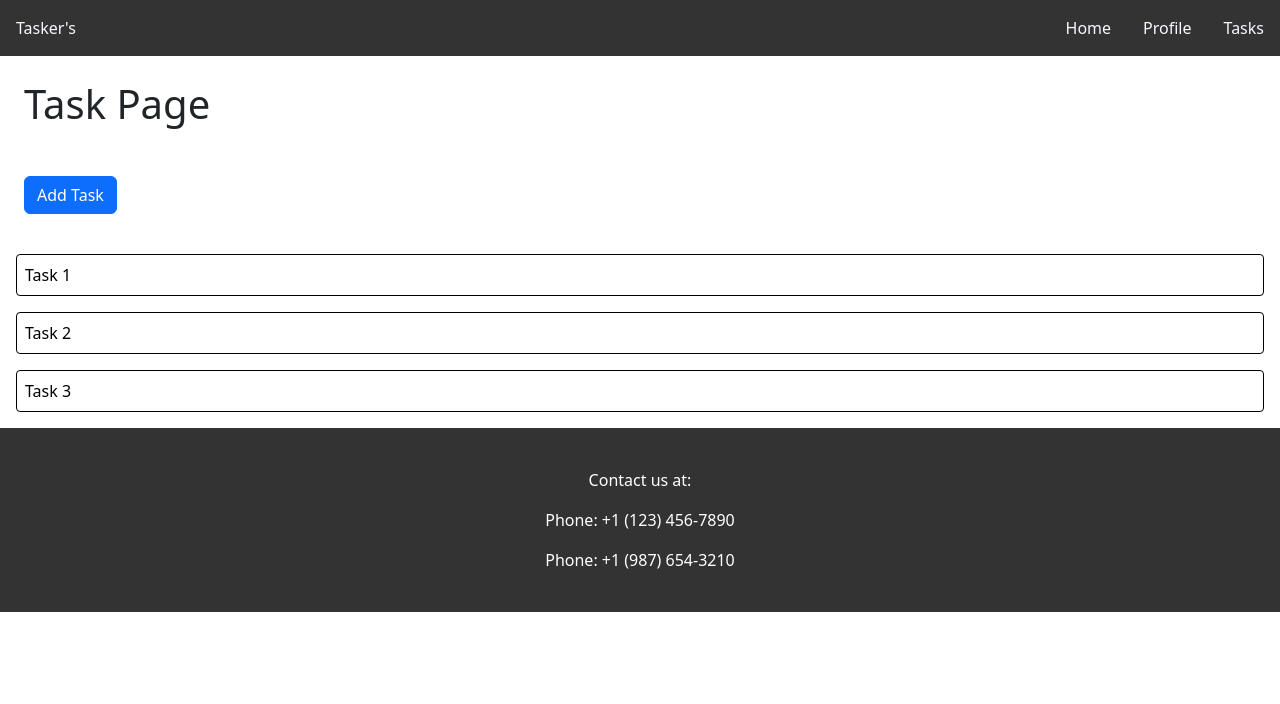
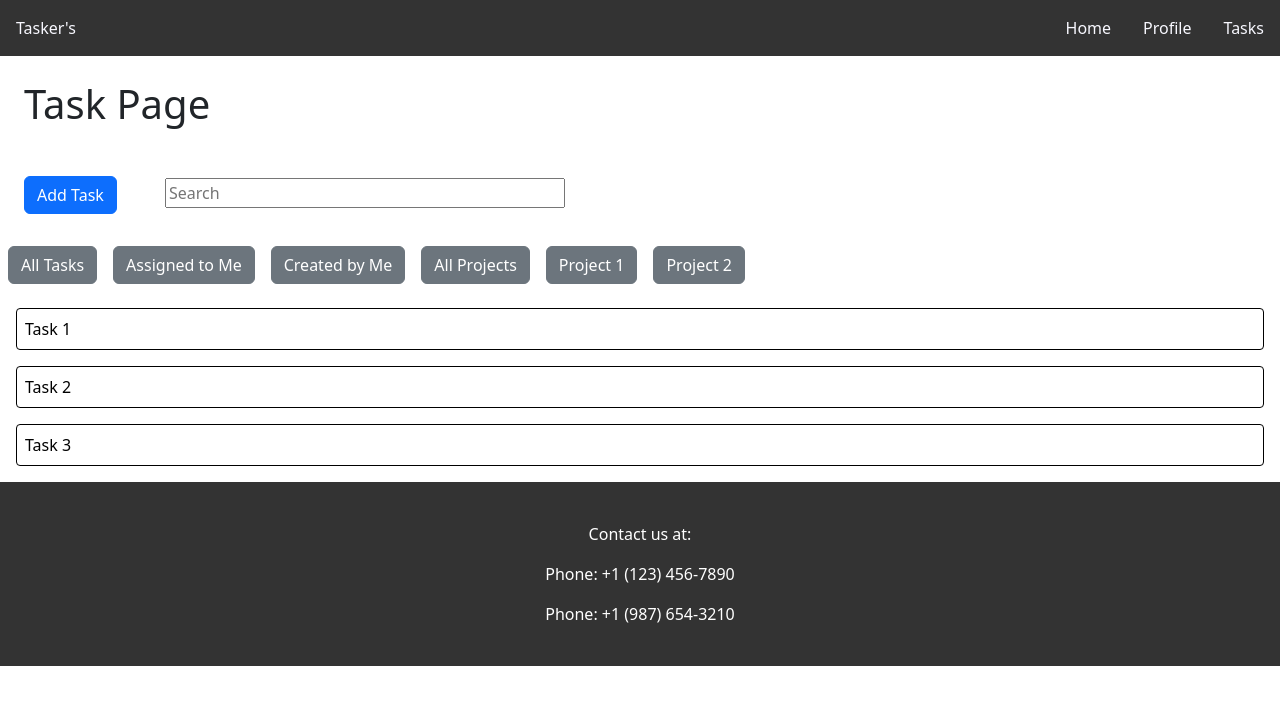
Before and after one commit to Maksaid/TaskManagerFront, a React (Create React App) app: page /task in a window 1280 px wide. Shown: the top 704 px of the page. Built offline with nearby package versions, Linux system fonts and the light colour scheme.

Commit message:
Add search and filter functionality to Task component

```diff
--- a/src/components/Task.js
+++ b/src/components/Task.js
@@ -3,17 +3,43 @@ import { Link } from 'react-router-dom';
 
 const Task = () => {
     const [tasks, setTasks] = useState([
-        { id: 1, title: 'Task 1' },
-        { id: 2, title: 'Task 2' },
-        { id: 3, title: 'Task 3' },
+        { id: 1, title: 'Task 1', assignedTo: 'User1', createdBy: 'User2', project: 'Project1' },
+        { id: 2, title: 'Task 2', assignedTo: 'User2', createdBy: 'User1', project: 'Project2' },
+        { id: 3, title: 'Task 3', assignedTo: 'User1', createdBy: 'User1', project: 'Project1' },
     ]);
+    const [searchTerm, setSearchTerm] = useState('');
+    const [filter, setFilter] = useState('all');
+    const [projectFilter, setProjectFilter] = useState('all');
+
+    const filteredTasks = tasks.filter(task => {
+        const matchesSearch = task.id.toString().includes(searchTerm) || task.title.toLowerCase().includes(searchTerm.toLowerCase());
+        const matchesFilter = filter === 'all' || (filter === 'assignedToMe' && task.assignedTo === 'User1') || (filter === 'createdByMe' && task.createdBy === 'User1');
+        const matchesProjectFilter = projectFilter === 'all' || task.project === projectFilter;
+        return matchesSearch && matchesFilter && matchesProjectFilter;
+    });
 
     return (
         <div>
             <h1 className="m-4">Task Page</h1>
             <Link className="m-4 btn btn-primary" to="/create-task">Add Task</Link>
+            <input
+                type="text"
+                placeholder="Search"
+                value={searchTerm}
+                onChange={(e) => setSearchTerm(e.target.value)}
+                className="m-4"
+                style={{ width: '400px' }}
+            />
+            <div>
+                <button onClick={() => setFilter('all')} className="btn btn-secondary m-2">All Tasks</button>
+                <button onClick={() => setFilter('assignedToMe')} className="btn btn-secondary m-2">Assigned to Me</button>
+                <button onClick={() => setFilter('createdByMe')} className="btn btn-secondary m-2">Created by Me</button>
+                <button onClick={() => setProjectFilter('all')} className="btn btn-secondary m-2">All Projects</button>
+                <button onClick={() => setProjectFilter('Project1')} className="btn btn-secondary m-2">Project 1</button>
+                <button onClick={() => setProjectFilter('Project2')} className="btn btn-secondary m-2">Project 2</button>
+            </div>
             <div className="flex-column m-lg-2 m-4 d-flex">
-                {tasks.map(task => (
+                {filteredTasks.map(task => (
                     <div className="flex-row border-black d-flex m-2 border rounded-1 p-2" key={task.id}>
                         <Link className="text-black text-decoration-none" to={`/task/${task.id}`}>{task.title}</Link>
                     </div>
```
